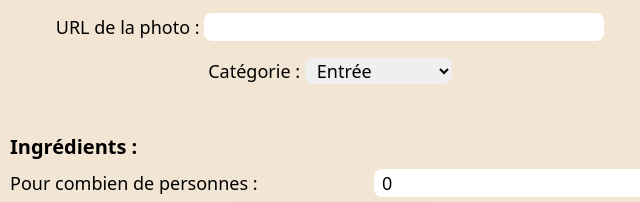
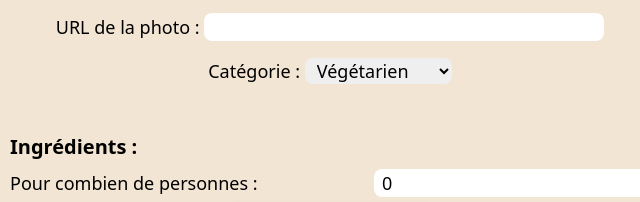
Before and after one commit to CaillouDev/Cook-Recipes, a plain HTML site: page edit.html in a window 1280 px wide. Shown: the part 463-665 px from the top of the page, 310-950 px from the left. Drawn offline with nearby package versions, Linux system fonts and the light colour scheme.

Commit message:
Fix modif on veg dishes

```diff
--- a/edit.html
+++ b/edit.html
@@ -69,7 +69,7 @@
           <div class="mx-auto w-fit">
             <label for="category">Catégorie :</label>
             <select name="category" id="category" class="rounded-lg px-2">
-              <option value="entries">Entrée</option>
+              <option value="veg">Végétarien</option>
               <option value="main-dishes">Plat principal</option>
               <option value="desserts">Dessert</option>
               <option value="drinks">Boisson</option>
```
